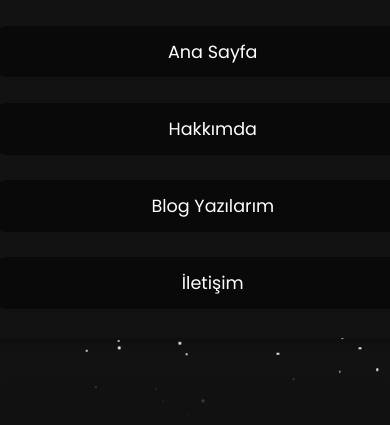
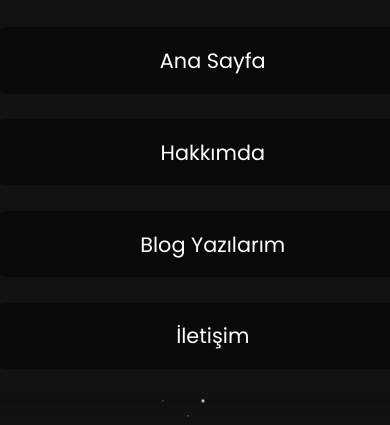
Before and after one commit to BedirM/Personal_Website, a website: page public/index.html in a window 390 px wide. Shown: the part 61-486 px from the top of the page. Drawn offline with Linux system fonts and the light colour scheme; no server answers.

Commit message:
styles.css

```diff
--- a/public/styles.css
+++ b/public/styles.css
@@ -124,9 +124,10 @@ nav ul {
 nav ul li a {
     color: #fff;
     text-decoration: none;
-    font-size: 1.1rem;
-    padding: 0.5rem 1rem;
+    font-size: 1.3rem;
+    padding: 0.8rem 1.5rem;
     transition: all 0.3s ease;
+    font-weight: 500;
 }
 
 nav ul li a:hover {
@@ -717,7 +718,7 @@ section {
     nav ul {
         flex-direction: column;
         align-items: center;
-        gap: 1rem;
+        gap: 0.8rem;
         width: 100%; /* Genişliği azalt */
         margin: 0 auto; /* Otomatik kenar boşluklarıyla ortala */
         padding: 0; /* Padding'i sıfırla */
@@ -732,12 +733,12 @@ section {
 
     nav ul li a {
         display: block;
-        width: 100%; /* Genişliği azalt */
-        padding: 1rem;
-        font-size: 1.2rem;
+        width: 95%;
+        padding: 1.2rem;
+        font-size: 1.4rem;
         background-color: rgba(0, 0, 0, 0.5);
         border-radius: 8px;
-        margin: 0.3rem 0;
+        margin: 0.4rem 0;
     }
 
     nav ul li a:hover {
@@ -807,8 +808,8 @@ section {
 /* Daha küçük ekranlar için */
 @media screen and (max-width: 480px) {
     nav ul li a {
-        font-size: 1.1rem;
-        padding: 0.8rem;
+        font-size: 1.3rem;
+        padding: 1.1rem;
     }
 
     .site-title {
```
